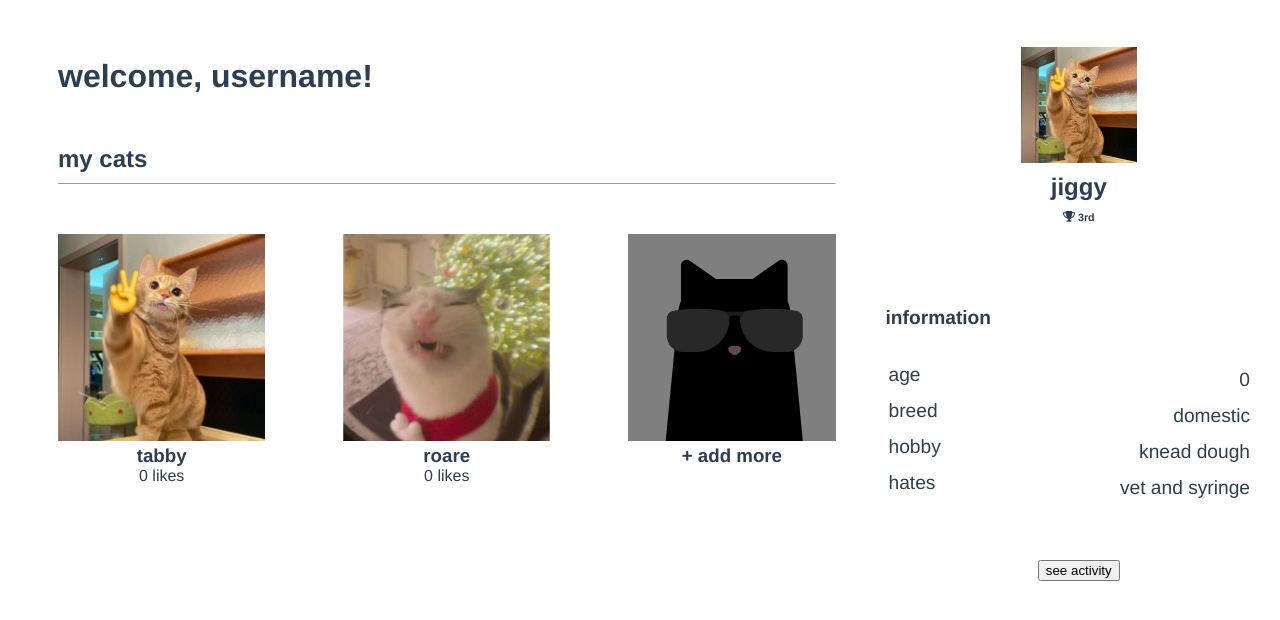
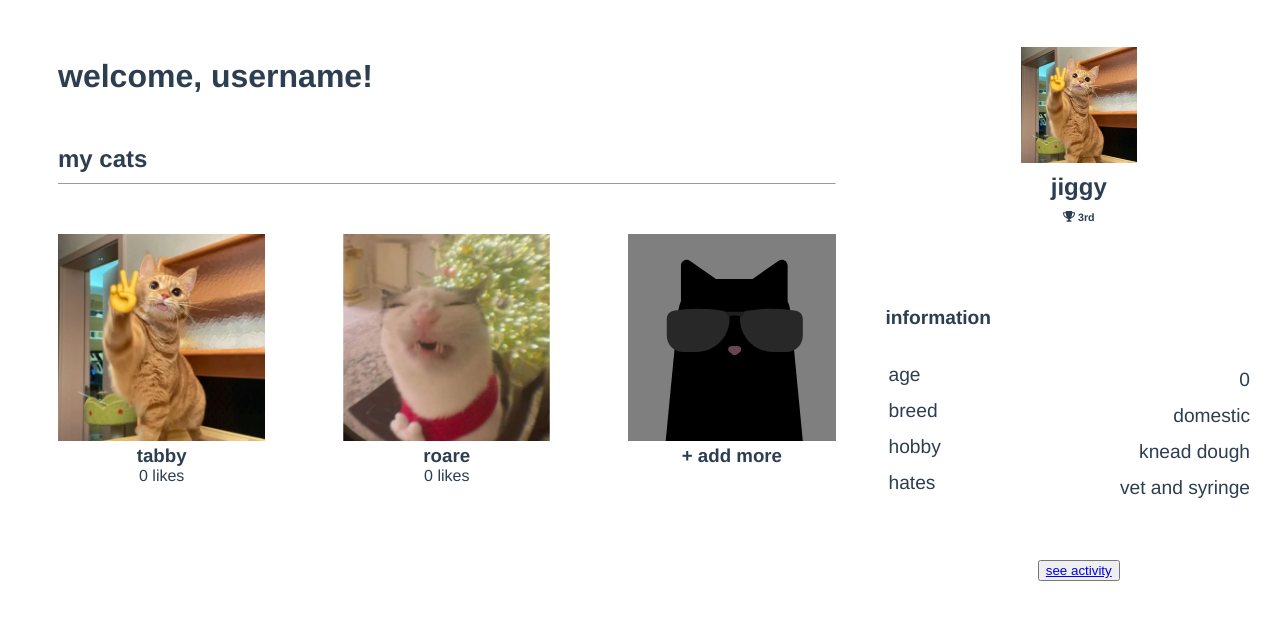
Before and after one commit to shaniashn/the-famous-cat, a Vue app: page /all-cats in a window 1280 px wide. Shown: the top 620 px of the page. Built offline with nearby package versions, Linux system fonts and the light colour scheme.

Commit message:
fix: remove router link

```diff
--- a/src/PreviewCat.vue
+++ b/src/PreviewCat.vue
@@ -33,7 +33,7 @@
       </table>
     </div>
     <div class="btn-see-activity">
-      <button>see activity</button>
+      <button><router-link to="/feeds">see activity</router-link></button>
     </div>
   </div>
 </template>
```
